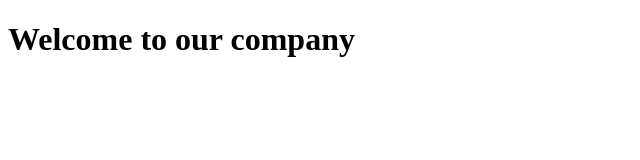
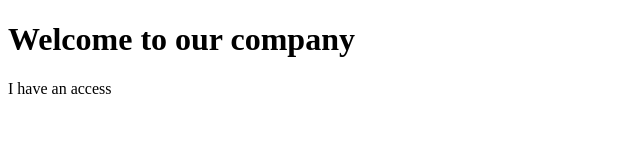
Before and after one commit to Arun936000/Team-Lead, a plain HTML site: page index.html in a window 1280 px wide. Shown: the whole page, without its empty margins (0-640 px from the left). Drawn offline with Linux system fonts and the light colour scheme.

Commit message:
Okay i am joined

```diff
--- a/index.html
+++ b/index.html
@@ -7,5 +7,6 @@
 </head>
 <body>
     <h1>Welcome to our company</h1>
+    <p>I have an access</p>
 </body>
 </html>
```
